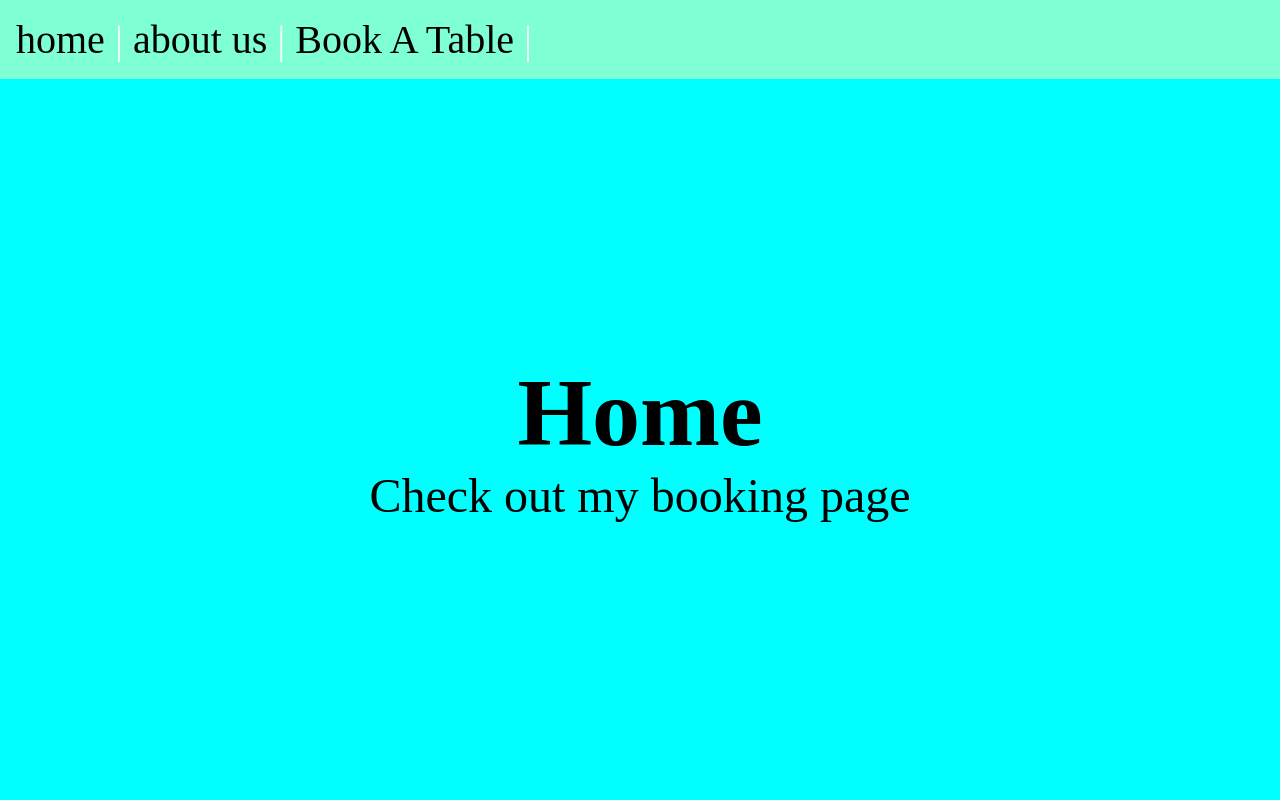
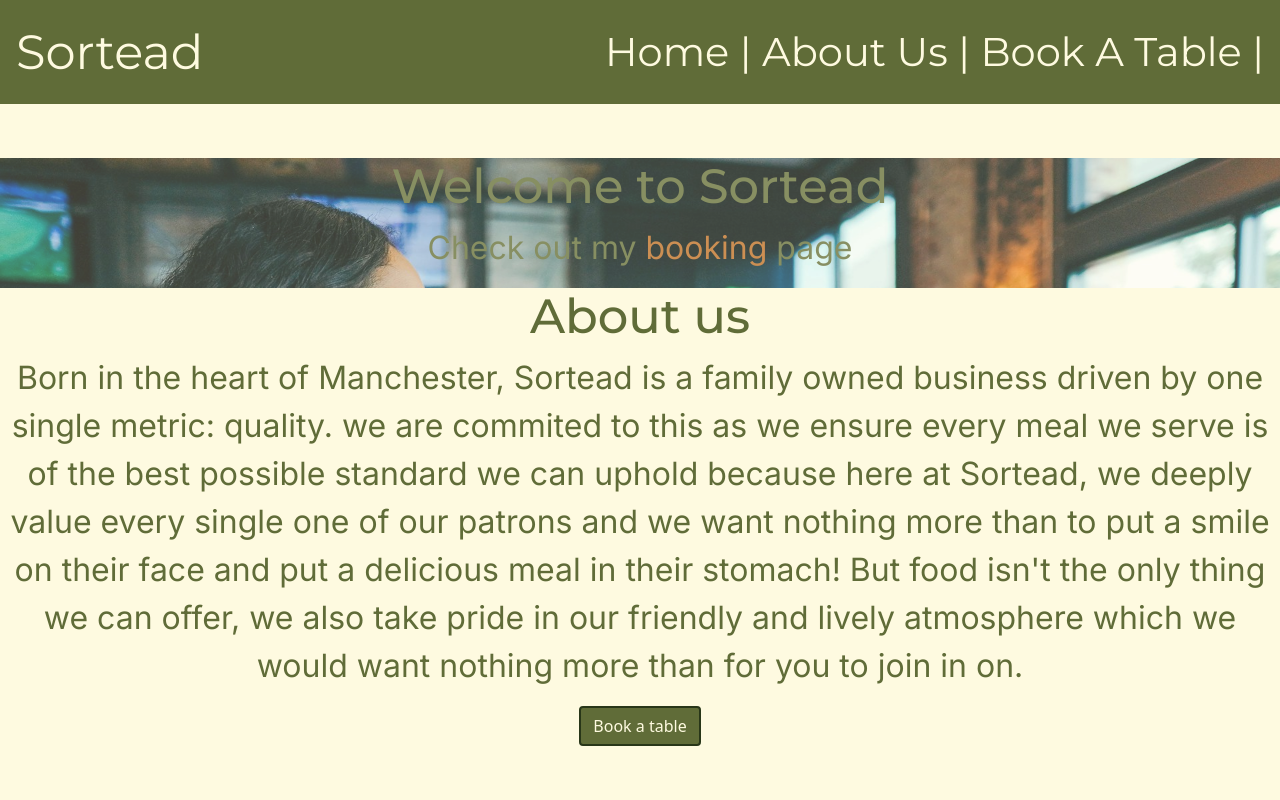
Before and after one commit to Blumbloe/sortead, a Django app: page / in a window 1280 px wide. Run offline with Django 5.2, Linux system fonts and the light colour scheme.

Commit message:
Add about us section to home.html and load static

```diff
--- a/sorteadproject/settings.py
+++ b/sorteadproject/settings.py
@@ -23,7 +23,7 @@ BASE_DIR = Path(__file__).resolve().parent.parent
 SECRET_KEY = 'django-insecure-)j+f+t8!g%6ox%8gb+40@=z%h9gshx6i8$p6hocctvy!t!qm7m'
 
 # SECURITY WARNING: don't run with debug turned on in production!
-DEBUG = False
+DEBUG = True
 
 ALLOWED_HOSTS = ['127.0.0.1']
 
--- a/sorteadproject/static/css/style.css
+++ b/sorteadproject/static/css/style.css
@@ -1,3 +1,16 @@
+/* google fonts import */
+@import url('https://fonts.googleapis.com/css2?family=Inter:ital,opsz,wght@0,14..32,100..900;1,14..32,100..900&family=Montserrat:ital,wght@0,100..900;1,100..900&display=swap');
+
+:root{
+     --primary-font: "Inter", sans-serif;
+     --secondary-font: "Montserrat", cursive;
+     --Olive: #606c38;
+     --Forest: #283618;
+     --cornsilk: #fefae0;
+     --Clay: #DDA15E;
+     --Copper: #BC6C25;
+}
+
 * {
     margin: 0;
     padding: 0;
@@ -7,17 +20,40 @@
 body {
     min-height: 100vh;
     display: flex;
-    font-size: 3rem;
-    background-color: aqua;
-    color: black;
+    font-size: 2rem;
+    background-color: var(--cornsilk);
+    color: var(--Olive);
     flex-flow: column;
 }
 
+
+
 nav {
+    display: flex;
+    justify-content: space-between;
     padding: 1rem;
-    background-color: aquamarine;
-    color: aliceblue;
+    background-color: var(--Olive);
+    font-family: var(--secondary-font);
+    color: var(--cornsilk);
     font-size: 2.5rem;
+    align-items: center;
+}
+
+nav  a {
+  color: var(--cornsilk);
+}
+
+a:hover {
+    opacity: .85;
+}
+
+a {
+    text-decoration: none;
+    color: var(--Copper);
+}
+
+#title {
+    font-size: 3rem;
 }
 
 main {
@@ -26,15 +62,42 @@ main {
     place-content: center;
 }
 
-h1, p {
+/* Buttons */
+.custom-button-outline {
+  border: 2px solid var(--Forest);
+  background-color: var(--Olive);
+  color: var(--cornsilk);
+}
+.custom-button-outline:hover{
+    color: var(--cornsilk);
+    background-color: var(--Forest);
+}
+
+.btn > a {
+    color: var(--cornsilk);
+}
+
+
+
+h1, h2, p {
     text-align: center;
 }
 
-a {
-    text-decoration: none;
-    color: black;
+h1, h2 {
+    font-family:  var(--secondary-font);
+    font-size: 3rem;
 }
 
-a:hover {
-    opacity: .85;
+p {
+    font-size: 2rem;
 }
+
+p {
+    font-family: var(--primary-font);
+}
+
+.bg {
+     background: url(../images/img.jpg) no-repeat;
+     opacity: .75;
+     background-size:cover;
+}
--- a/sorteadproject/templates/booking.html
+++ b/sorteadproject/templates/booking.html
@@ -5,6 +5,6 @@
 {% endblock %}
 
 {% block content %}
-<h1>Booking</h1>
+<h1>Book A Table</h1>
     <p>Check out my <a href="/">Home</a> page </p>
 {% endblock %}
--- a/sorteadproject/templates/home.html
+++ b/sorteadproject/templates/home.html
@@ -1,10 +1,28 @@
 {% extends 'layout.html'%}
+
+{% load static %}
 
 {% block title%}
     Home
 {% endblock %}
 
 {% block content %}
-<h1>Home</h1>
+
+<div class="bg">
+<h1>Welcome to Sortead</h1>
     <p>Check out my <a href="/booking">booking</a> page </p>
+</div>
+<section>
+<div>
+<h2>About us</h2>
+<p>Born in the heart of Manchester, Sortead is a family owned business driven by one single metric: quality.
+we are commited to this as we ensure every meal we serve is of the best possible standard we can uphold because
+here at Sortead, we deeply value every single one of our patrons and we want nothing more than to put a smile on
+their face and put a delicious meal in their stomach! But food isn't the only thing we can offer, we also take pride
+in our friendly and lively atmosphere which we would want nothing more than for you to join in on.
+</p>
+<button class="btn custom-button-outline d-block mx-auto"> <a href="/booking"> Book a table</a> </button>
+</div>
+</section>
+
 {% endblock %}
--- a/sorteadproject/templates/layout.html
+++ b/sorteadproject/templates/layout.html
@@ -6,21 +6,33 @@
     <meta name="viewport" content="width=device-width, initial-scale=1.0">
     <title>
         {% block title %}
-            Default
+            Sortead page
         {% endblock %}
     </title>
+    <!-- bootstrap css link -->
+     <link href="https://cdn.jsdelivr.net/npm/bootstrap@5.0.2/dist/css/bootstrap.min.css"
+     rel="stylesheet" integrity="sha384-EVSTQN3/azprG1Anm3QDgpJLIm9Nao0Yz1ztcQTwFspd3yD65VohhpuuCOmLASjC" crossorigin="anonymous">
+    <!-- css and javascript links -->
     <link rel="stylesheet" href="{% static  'css/style.css' %}">
     <script src="{% static 'js/main.js' %}" defer></script>
 </head>
 <body>
     <nav>
-        <a href="/">home</a> |
-        <a href="/">about us</a> |
+        <div id="title">
+        <a href="/" >Sortead</a>
+        </div>
+        <div>
+        <a href="/">Home</a> |
+        <a href="/">About Us</a> |
         <a href="/booking">Book A Table</a> |
+        </div>
     </nav>
     <main>
         {% block content %}
         {% endblock %}
     </main>
+    <!-- bootstrap js script -->
+    <script src="https://cdn.jsdelivr.net/npm/bootstrap@5.0.2/dist/js/bootstrap.bundle.min.js"
+     integrity="sha384-MrcW6ZMFYlzcLA8Nl+NtUVF0sA7MsXsP1UyJoMp4YLEuNSfAP+JcXn/tWtIaxVXM" crossorigin="anonymous"></script>
 </body>
 </html>
```
Also changed, not shown: README.md, sorteadproject/static/documentation/colour-pallete.png (added), sorteadproject/static/documentation/project-board.png (renamed from documentation/project-board.png), sorteadproject/static/documentation/user-story-1.png (renamed from documentation/user-story-1.png), sorteadproject/static/images/img.jpg (added), 1 other file.
